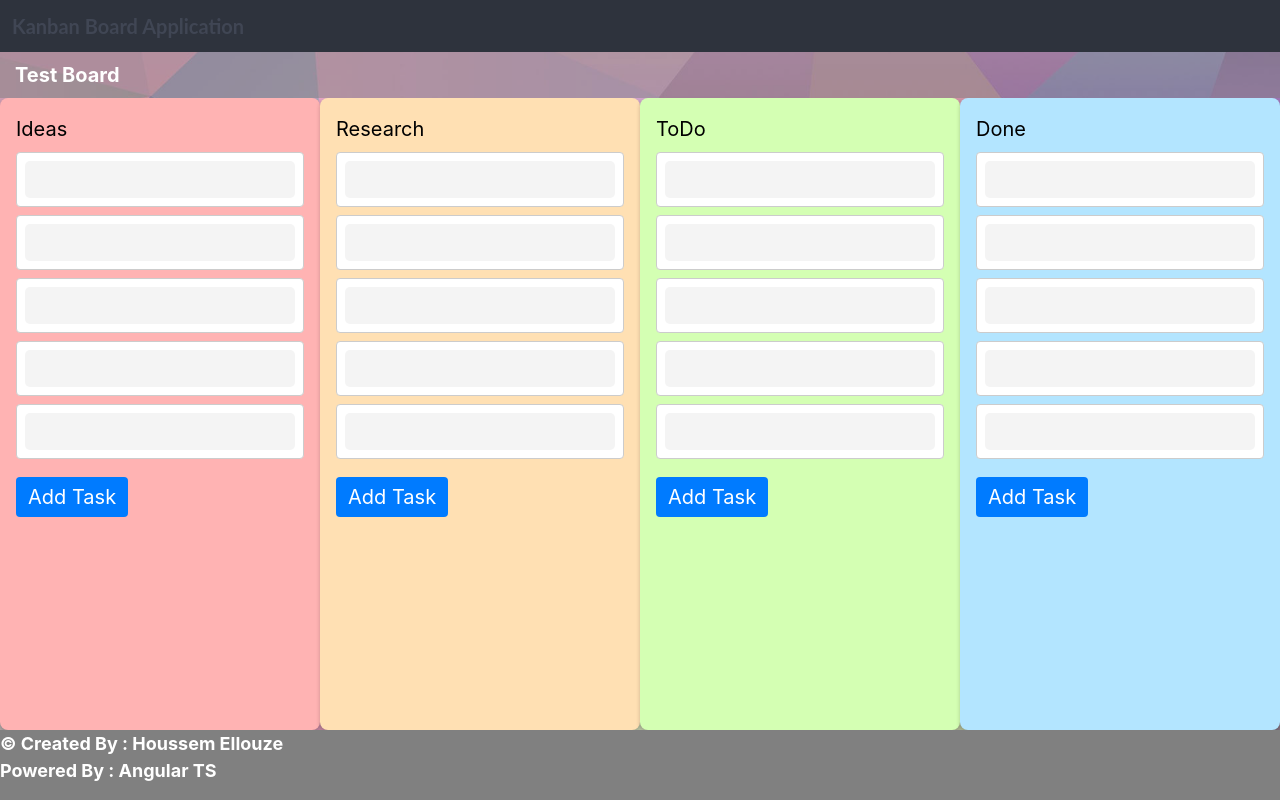
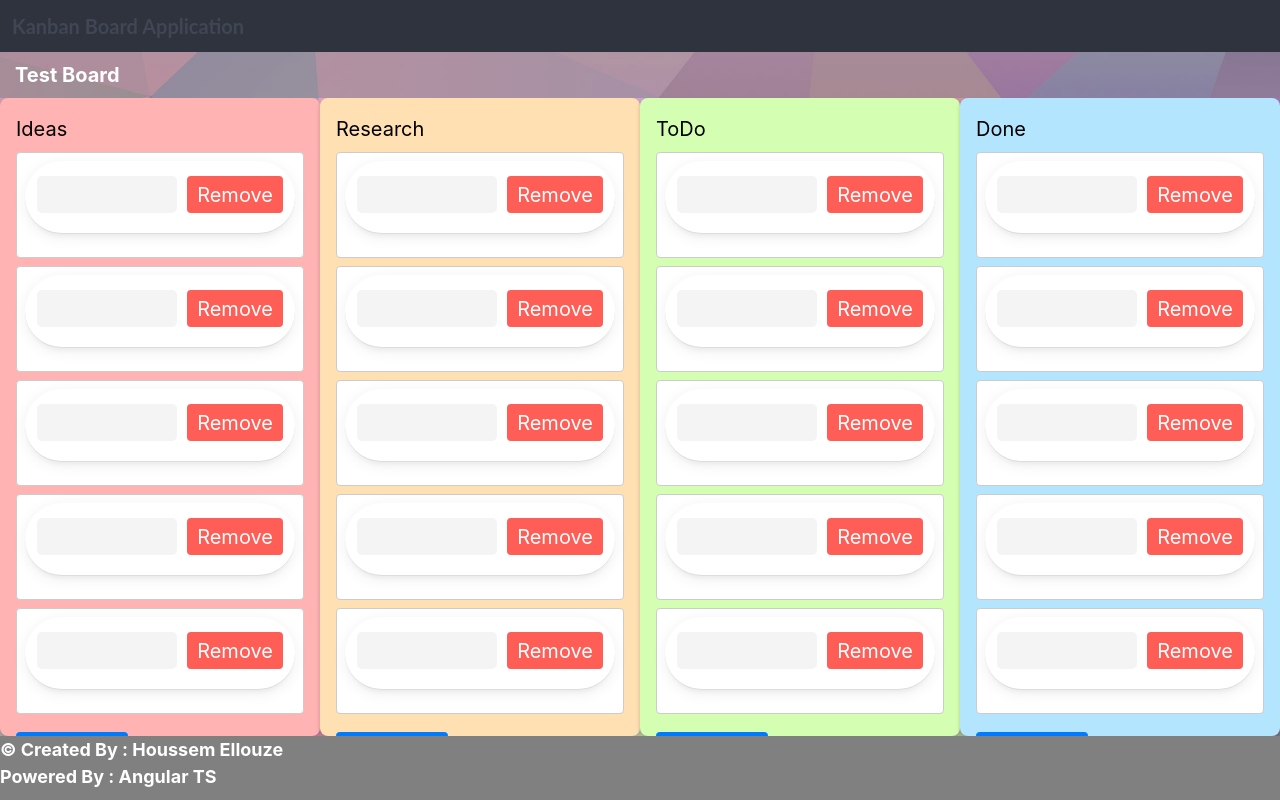
Before and after one commit to Houssem-Ellouze/KanbanMethodFullStack, an Angular app: page / in a window 1280 px wide. Built offline with nearby package versions, Linux system fonts and the light colour scheme; a web font is replaced by a local one.

Commit message:
Add Button Remove Task

```diff
--- a/src/app/pages/main-view/main-view.component.html
+++ b/src/app/pages/main-view/main-view.component.html
@@ -31,17 +31,19 @@
             'font-size': '20px'
           }"
         >
+          <!-- Column Title -->
           <h3>{{ column.name }}</h3>
 
-          <!-- Iterate over tasks -->
+          <!-- Tasks -->
           <div *ngFor="let task of column.tasks; let taskIndex = index" class="task-container" cdkDrag>
-            <input type="text" [(ngModel)]="task.text" />
+            <div class="task">
+              <input type="text" [(ngModel)]="task.text" />
+              <button class="remove-task-btn" (click)="removeTask(i, taskIndex)">Remove</button>
+            </div>
           </div>
 
-          <!-- Button under the fifth task -->
-          <div *ngIf="column.tasks.length >= 5">
-            <button class="add-task-btn" (click)="addTask(i)">Add Task</button>
-          </div>
+          <!-- Add Task Button -->
+          <button class="add-task-btn" (click)="addTask(i)">Add Task</button>
         </div>
       </div>
     </div>
--- a/src/app/pages/main-view/main-view.component.scss
+++ b/src/app/pages/main-view/main-view.component.scss
@@ -163,3 +163,16 @@ input:focus {
 .add-task-btn:hover {
   background-color: #0056b3;
 }
+.remove-task-btn {
+  margin-left: 10px;
+  background-color: #ff5e57;
+  color: white;
+  border: none;
+  border-radius: 4px;
+  cursor: pointer;
+  padding: 5px 10px;
+}
+
+.remove-task-btn:hover {
+  background-color: #ff3831;
+}
--- a/src/app/pages/main-view/main-view.component.ts
+++ b/src/app/pages/main-view/main-view.component.ts
@@ -55,8 +55,12 @@ export class MainViewComponent {
     return this.titleColors[index];
   }
 
+  removeTask(columnIndex: number, taskIndex: number): void {
+    this.board.columns[columnIndex].tasks.splice(taskIndex, 1);
+  }
+
   addTask(columnIndex: number): void {
-    this.board.columns[columnIndex].tasks.push(new Task(''));
+    this.board.columns[columnIndex].tasks.push({ text: '' });
   }
 
 }
```
